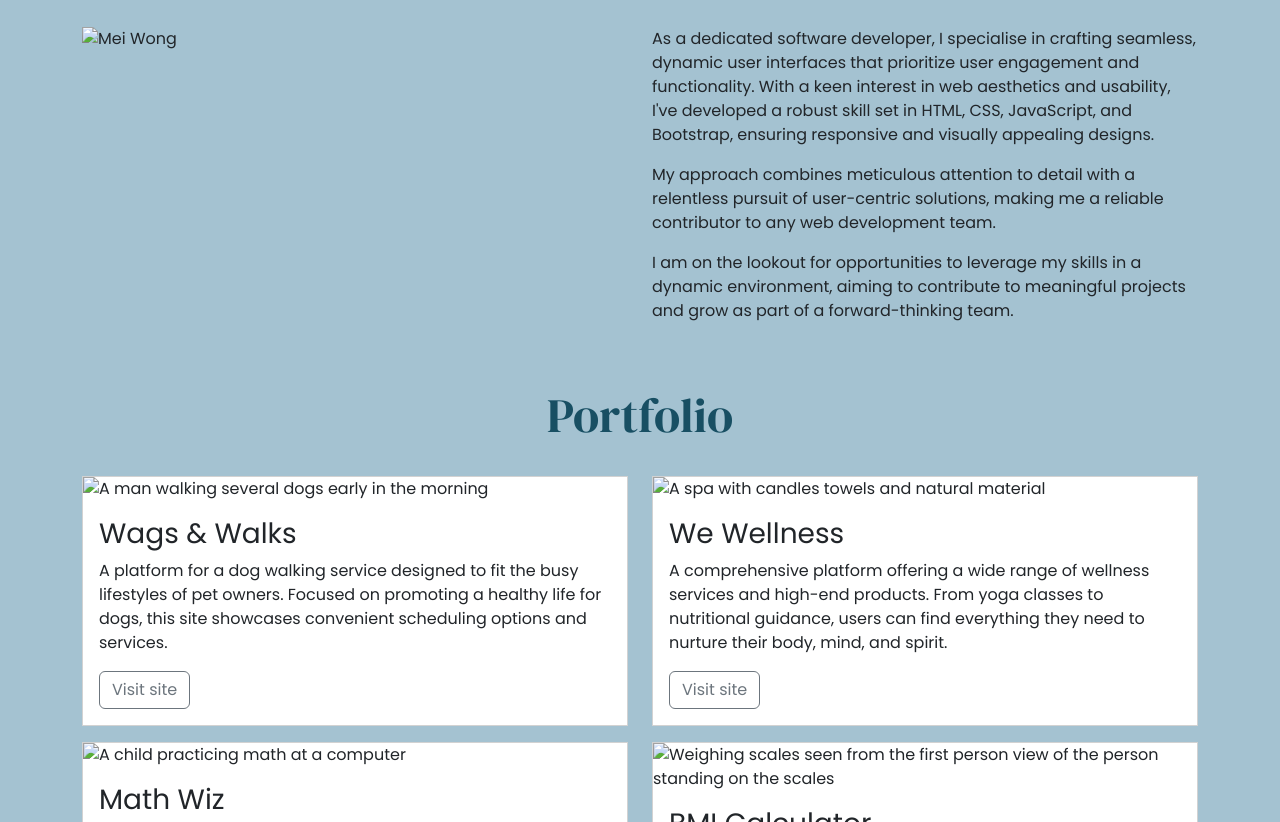
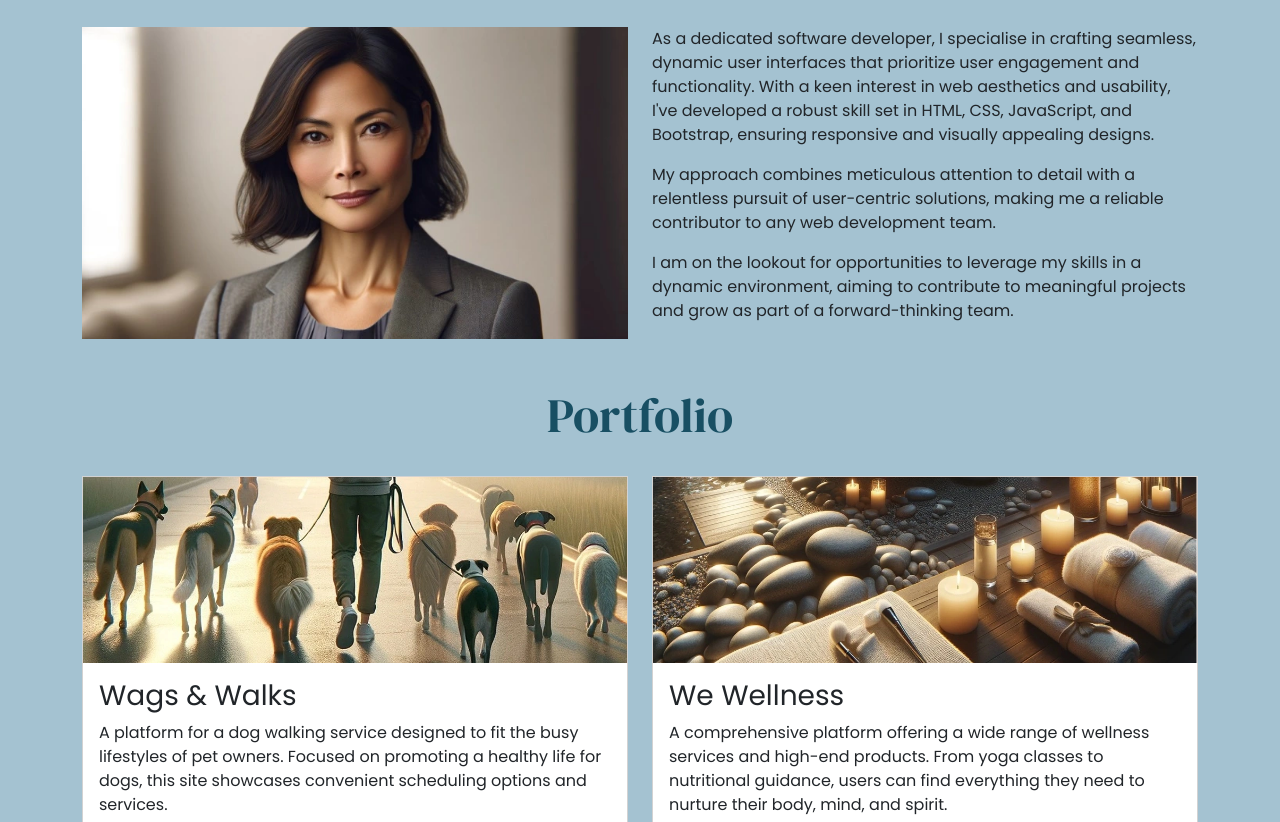
Before and after one commit to kulthoom12/Bootstrap-trial, a plain HTML site: page index.html in a window 1280 px wide. Shown: the part 558-1380 px from the top of the page. Drawn offline with nearby package versions, Linux system fonts and the light colour scheme; files that its build step writes are made by us from their sources; the site is published under a folder, as on GitHub Pages, so addresses that start at the root find nothing.

Commit message:
update image links

```diff
--- a/index.html
+++ b/index.html
@@ -121,7 +121,7 @@
 
         <div class="col-12 col-md-6 mb-4">
           <!-- img-fluid class makes the image responsive to its container -->
-          <img src="/images/mei-wong.webp" class="img-fluid" alt="Mei Wong">
+          <img src="images/mei-wong.webp" class="img-fluid" alt="Mei Wong">
         </div>
         <!-- mb-4 used to add margin under text -->
 
@@ -159,7 +159,7 @@
 
         <div class="col-12 col-md-6">
           <div class="card mb-3">
-            <img src="../images/wags-and-walks.webp" class="card-img-top"
+            <img src="images/wags-and-walks.webp" class="card-img-top"
               alt="A man walking several dogs early in the morning">
             <div class="card-body">
               <h3 class="card-title">Wags & Walks</h3>
@@ -175,7 +175,7 @@
         </div>
         <div class="col-12 col-md-6">
           <div class="card mb-3">
-            <img src="../images/we-wellness.webp" class="card-img-top"
+            <img src="images/we-wellness.webp" class="card-img-top"
               alt="A spa with candles towels and natural material">
             <div class="card-body">
               <h3 class="card-title">We Wellness</h3>
@@ -192,7 +192,7 @@
 
         <div class="col-12 col-md-6">
           <div class="card mb-3 sharp-corners id="sharp">
-            <img src="../images/math-wiz.webp" class="card-img-top" alt="A child practicing math at a computer">
+            <img src="images/math-wiz.webp" class="card-img-top" alt="A child practicing math at a computer">
             <div class="card-body">
               <h3 class="card-title">Math Wiz</h3>
               <p class="card-text">An interactive website dedicated to helping kids master mathematics
@@ -208,7 +208,7 @@
         </div>
         <div class="col-12 col-md-6">
           <div class="card mb-3">
-            <img src="../images/bmi-calculator.webp" class="card-img-top"
+            <img src="images/bmi-calculator.webp" class="card-img-top"
               alt="Weighing scales seen from the first person view of the person standing on the scales">
             <div class="card-body">
               <h3 class="card-title">BMI Calculator</h3>
```
